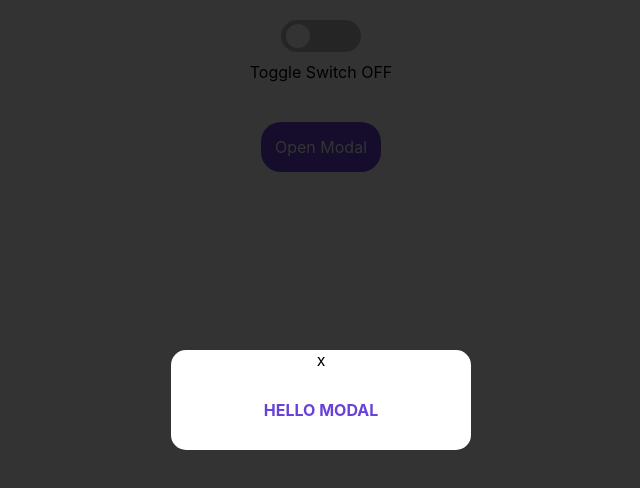
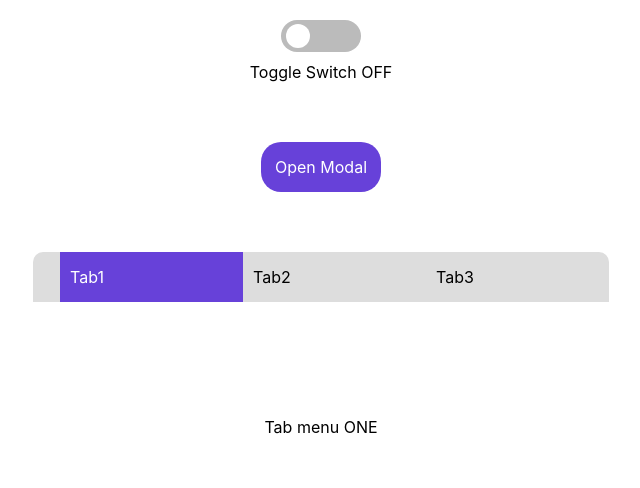
Before and after one commit to violet9503/Practice_wanted_preonboarding, a React (Create React App) app: page / in a window 1280 px wide. Shown: the top 488 px of the page, without its empty margins (319-959 px from the left). Built offline with nearby package versions, Linux system fonts and the light colour scheme.

Commit message:
Tab 컴포넌트 최종 구현

```diff
--- a/src/App.css
+++ b/src/App.css
@@ -4,38 +4,3 @@
   display: flex;
   flex-direction: column;
 }
-
-.App-logo {
-  height: 40vmin;
-  pointer-events: none;
-}
-
-@media (prefers-reduced-motion: no-preference) {
-  .App-logo {
-    animation: App-logo-spin infinite 20s linear;
-  }
-}
-
-.App-header {
-  background-color: #282c34;
-  min-height: 100vh;
-  display: flex;
-  flex-direction: column;
-  align-items: center;
-  justify-content: center;
-  font-size: calc(10px + 2vmin);
-  color: white;
-}
-
-.App-link {
-  color: #61dafb;
-}
-
-@keyframes App-logo-spin {
-  from {
-    transform: rotate(0deg);
-  }
-  to {
-    transform: rotate(360deg);
-  }
-}
--- a/src/App.js
+++ b/src/App.js
@@ -1,6 +1,7 @@
 import "./App.css";
 import Toggle from "./component/Toggle";
 import Modal from "./component/Modal";
+import Tab from "./component/Tab";
 import Animate from "./Animate";
 import styled from "styled-components";
 
@@ -9,9 +10,10 @@ const ComponentWrapper = styled.div`
   align-items: center;
   justify-content: center;
   flex-direction: column;
+  width: 100%;
 
   & + & {
-    margin-top: 40px;
+    margin-top: 60px;
   }
 `;
 
@@ -24,6 +26,9 @@ function App() {
       <ComponentWrapper>
         <Modal />
       </ComponentWrapper>
+      <ComponentWrapper>
+        <Tab />
+      </ComponentWrapper>
       {/* <Animate /> */}
     </div>
   );
--- a/src/component/Modal.js
+++ b/src/component/Modal.js
@@ -62,7 +62,7 @@ const ModalButton = styled.div`
 `;
 
 function Modal() {
-  const [modal, setModal] = useState(true);
+  const [modal, setModal] = useState(false);
 
   const onModal = () => {
     setModal((prevState) => !prevState);
--- /dev/null
+++ b/src/component/Tab.js
@@ -0,0 +1,85 @@
+import React, { useState } from "react";
+import styled, { css } from "styled-components";
+
+const TabWrapper = styled.div`
+  display: flex;
+  width: 45%;
+  height: 300px;
+  border-radius: 20px;
+  box-sizing: border-box;
+  flex-direction : column;
+}
+`;
+
+const TabHeaderBlock = styled.div`
+  width: 100%;
+  display: flex;
+  height: 60px;
+  background-color: #ddd;
+  border-top-left-radius: 10px;
+  border-top-right-radius: 10px;
+
+  ::before {
+    content: "";
+    width: 30px;
+  }
+
+  div {
+    width: ${(props) => 100 / props.count}%;
+  }
+`;
+
+const TabHeader = styled.div`
+  display: flex;
+  align-items: center;
+  padding-left: 10px;
+  cursor: pointer;
+
+  ${({ selected }) =>
+    selected &&
+    css`
+      background-color: #6741d9;
+      color: white;
+    `}
+`;
+
+const TabContent = styled.div`
+  display: flex;
+  align-items: center;
+  justify-content: center;
+  height: 100%;
+`;
+
+function Tab() {
+  const tabContents = [
+    { id: 1, content: "ONE" },
+    { id: 2, content: "TWO" },
+    { id: 3, content: "THREE" },
+  ];
+
+  const [content, setContent] = useState(tabContents[0]);
+
+  const onClickTab = (id) => {
+    const selectedTab = tabContents.filter((tab) => tab.id === id);
+    setContent(selectedTab[0]);
+  };
+
+  return (
+    <TabWrapper>
+      <TabHeaderBlock count={tabContents.length}>
+        {tabContents.map((tab) => (
+          <TabHeader
+            selected={tab.id === content.id}
+            key={tab.id}
+            onClick={() => onClickTab(tab.id)}
+          >
+            Tab{tab.id}
+          </TabHeader>
+        ))}
+      </TabHeaderBlock>
+      <TabContent>Tab menu {content.content}</TabContent>
+    </TabWrapper>
+  );
+}
+
+export default Tab;
```
Also changed, not shown: 1 other file (tests, documents, lock files or other folders).
